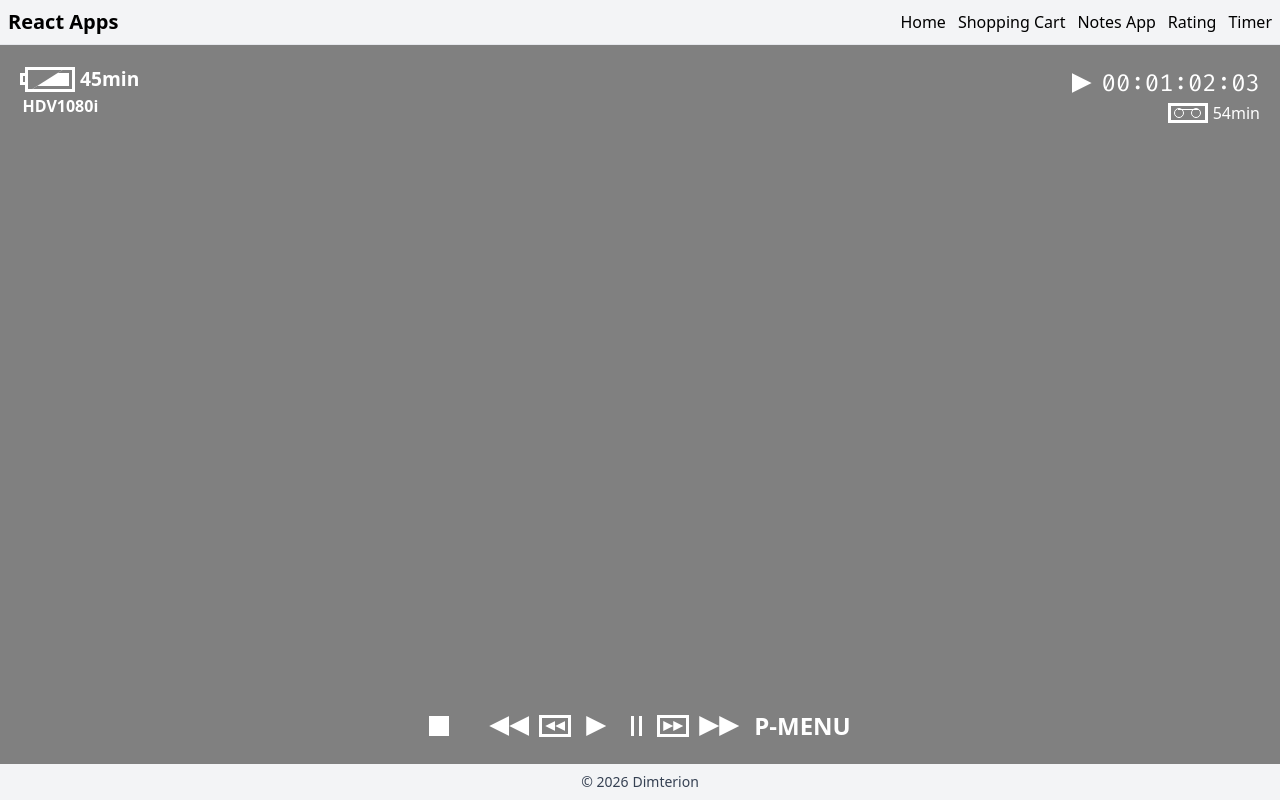
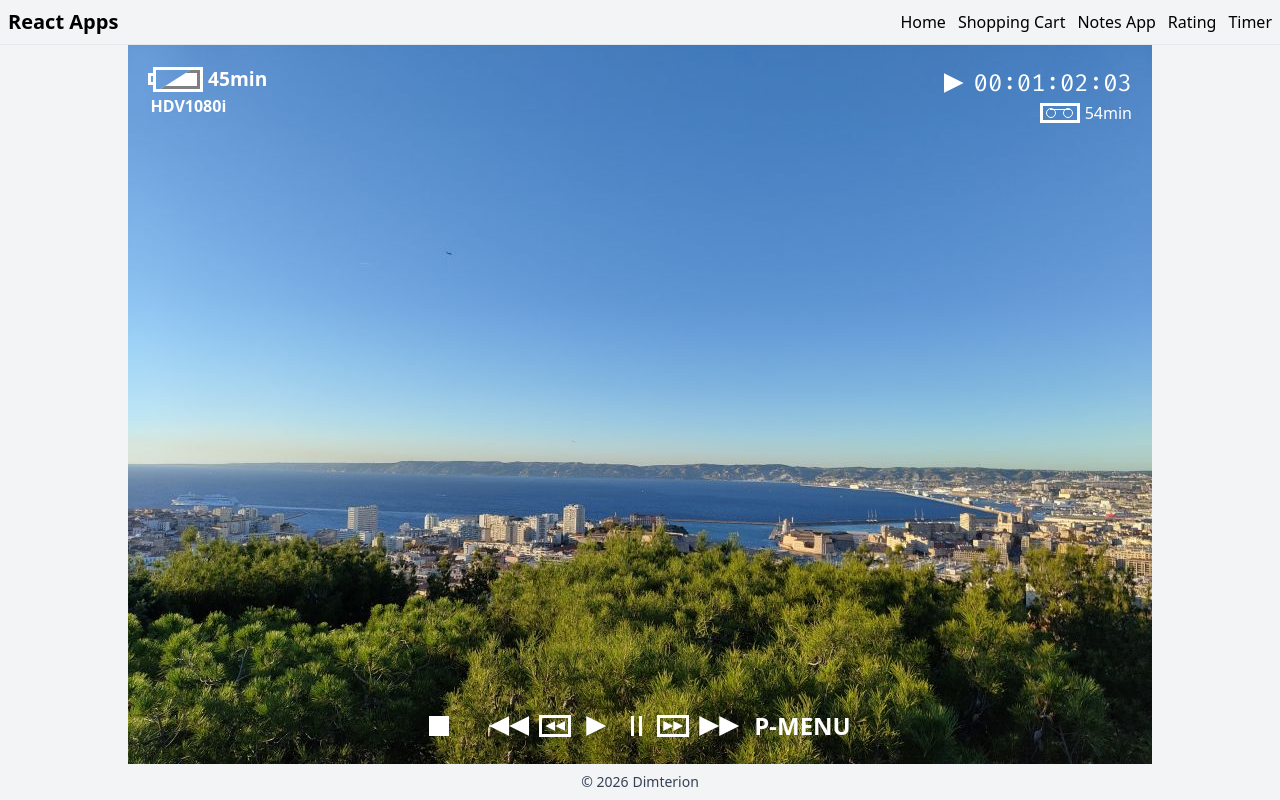
Before and after one commit to Dimterion/react-apps, a React (Vite) app: page /camera-ui in a window 1280 px wide. Built offline with nearby package versions, Linux system fonts and the light colour scheme; no server answers.

Commit message:
add camera-ui background image

```diff
--- a/src/pages/camera-ui/camera-ui.css
+++ b/src/pages/camera-ui/camera-ui.css
@@ -11,11 +11,14 @@
 }
 
 .cameraUi-main {
-  background-color: var(--main-background);
+  background-image: url("../../assets/images/city-view-background.jpg");
   display: flex;
   flex-flow: column nowrap;
   height: 100%;
   justify-content: space-between;
+  margin: auto;
+  max-height: 768px;
+  max-width: 1024px;
   padding: 20px;
   width: 100%;
 }
```
Also changed, not shown: src/assets/images/city-view-background.jpg (added).
